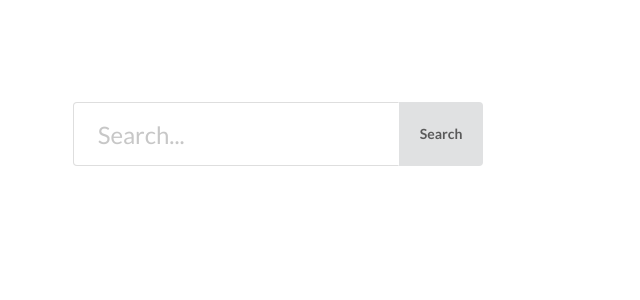
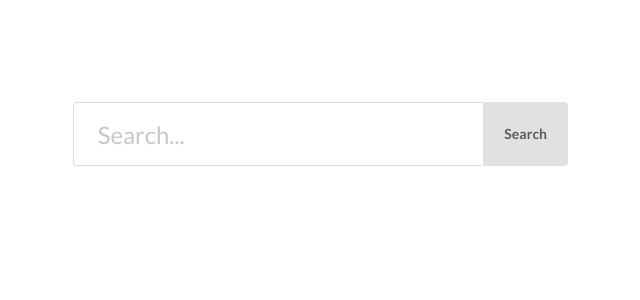
Before and after one commit to ellehallal/react-image-search-app, a React (Create React App) app: page / in a window 1280 px wide. Shown: the top 300 px of the page, without its empty margins (362-1002 px from the left). Built offline with nearby package versions, Linux system fonts and the light colour scheme.

Commit message:
Add onFormSubmit() to SearchBar component

```diff
--- a/src/components/SearchBar.js
+++ b/src/components/SearchBar.js
@@ -11,14 +11,17 @@ export default class SearchBar extends React.Component {
 
   onInputChange = (event) => {
     this.setState({ query: event.target.value })
-    console.log(this.state.query)
+  }
+
+  onFormSubmit = (event) => {
+    event.preventDefault();
   }
 
 
   render() {
     return (
-      <div className="search-bar-container">
-        <form>
+      <div className="search-bar-container" onSubmit={this.onFormSubmit}>
+        <form className="ui form">
           <div className="ui massive action input">
             <input type="text" placeholder="Search..." value={this.state.query} onChange={this.onInputChange} />
             <button className="ui button">Search</button>
```
